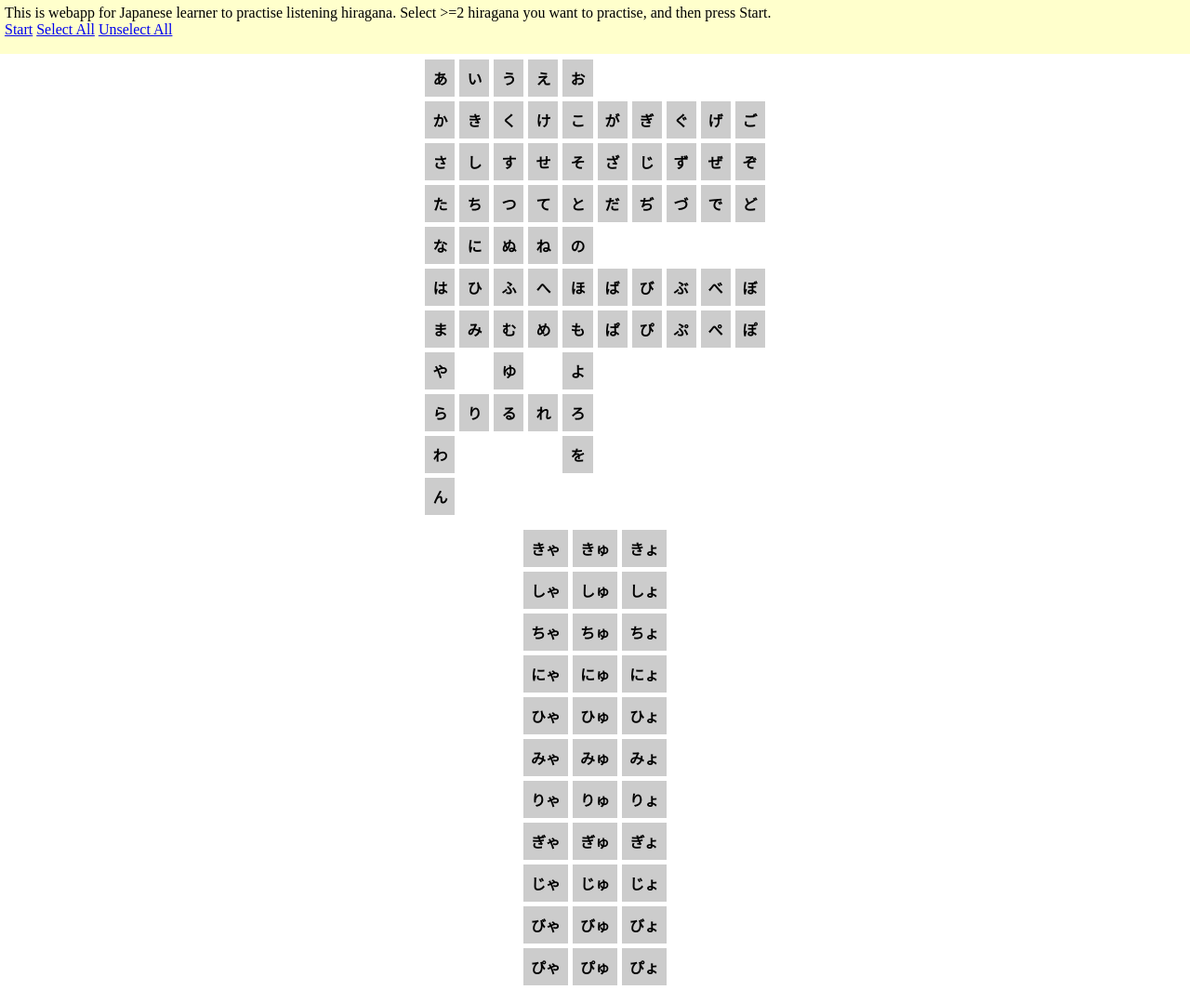
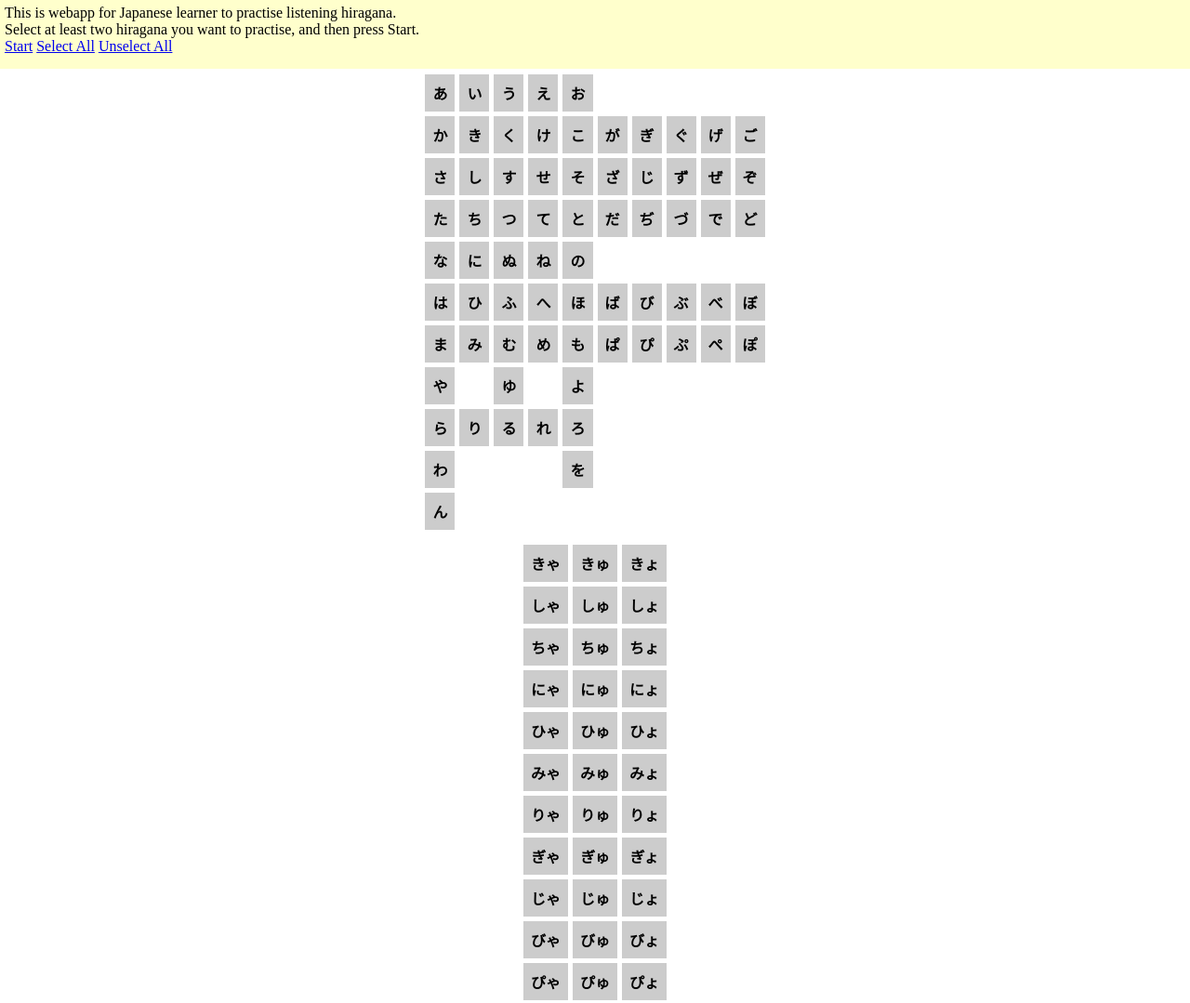
Before and after one commit to wonghang/wonghang.github.io, a plain HTML site: page 50on/index.html in a window 1280 px wide. Shown: the whole page at 93% size. Drawn offline with Linux system fonts and the light colour scheme.

Commit message:
update CSS and instruction

```diff
--- a/50on/50on.css
+++ b/50on/50on.css
@@ -28,10 +28,10 @@ li.selected {
   margin: 0px;
   padding: 5px;
   width: 100%;
-  height: 3em;
+  height: 4em;
   background-color: #ffc;
 }
 #allon {
-  margin: 4em;
+  margin: 5em;
   padding: 0;
 }
--- a/50on/50on.js
+++ b/50on/50on.js
@@ -61,7 +61,7 @@ OnGame.prototype.play = function() {
 ///
 OnGame.prototype.start = function() {
   var n = $(".selected").length;
-  if(n < 2) alert("Please select at least two sound.");
+  if(n < 2) alert("Please select at least two hiragana.");
   else {
     this.switch_start();
     this.play();
--- a/50on/index.html
+++ b/50on/index.html
@@ -16,7 +16,7 @@ $(function() {
 <body>
 
 <div id="control">
-<div style="display:none;" class="start">This is webapp for Japanese learner to practise listening hiragana. Select &gt;=2 hiragana you want to practise, and then press Start.</div>
+<div style="display:none;" class="start">This is webapp for Japanese learner to practise listening hiragana.<br>Select at least two hiragana you want to practise, and then press Start.</div>
 <div style="display:none;" class="stop">Choose the hiragana you heard, or press Repeat to hear again.</div>
 <a style="display:none;" class="start" href="javascript:ongame.start()">Start</a>
 <a style="display:none;" class="stop" href="javascript:ongame.stop()">Stop</a>
```
